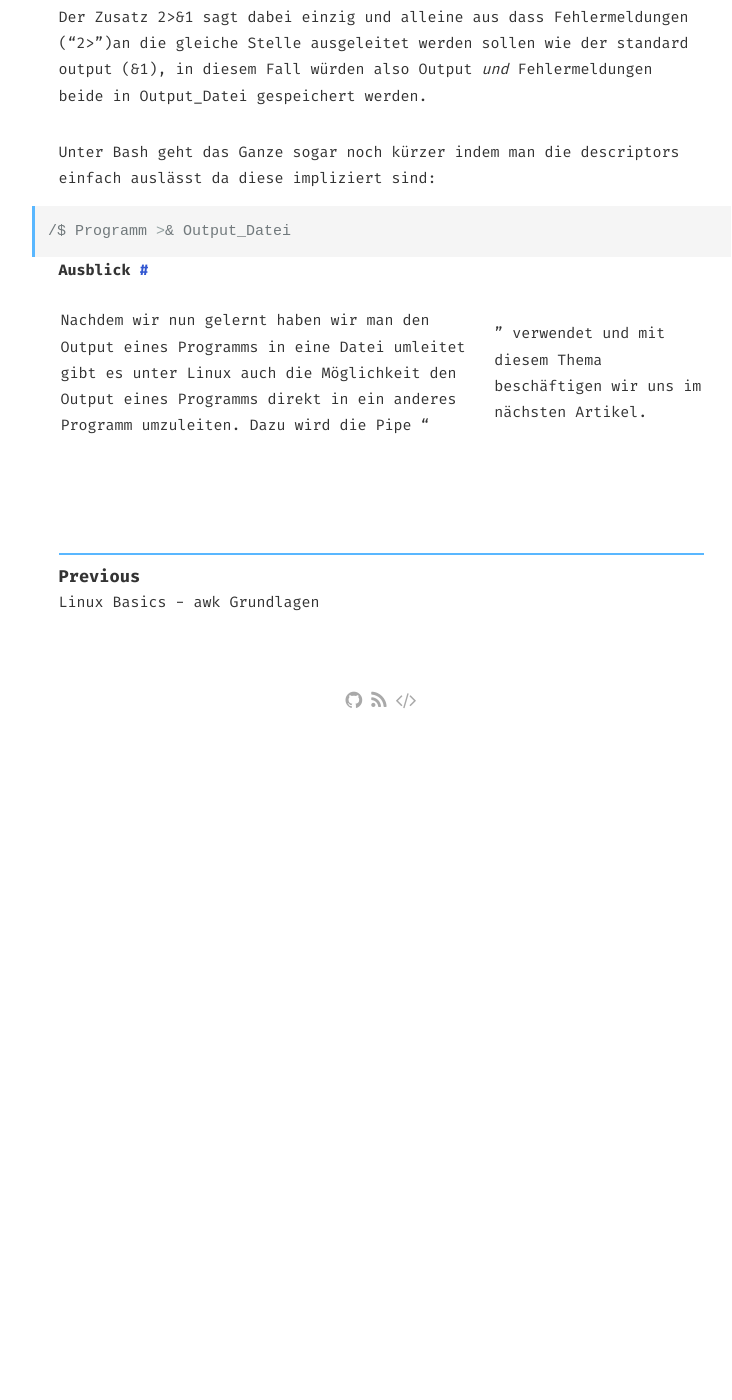
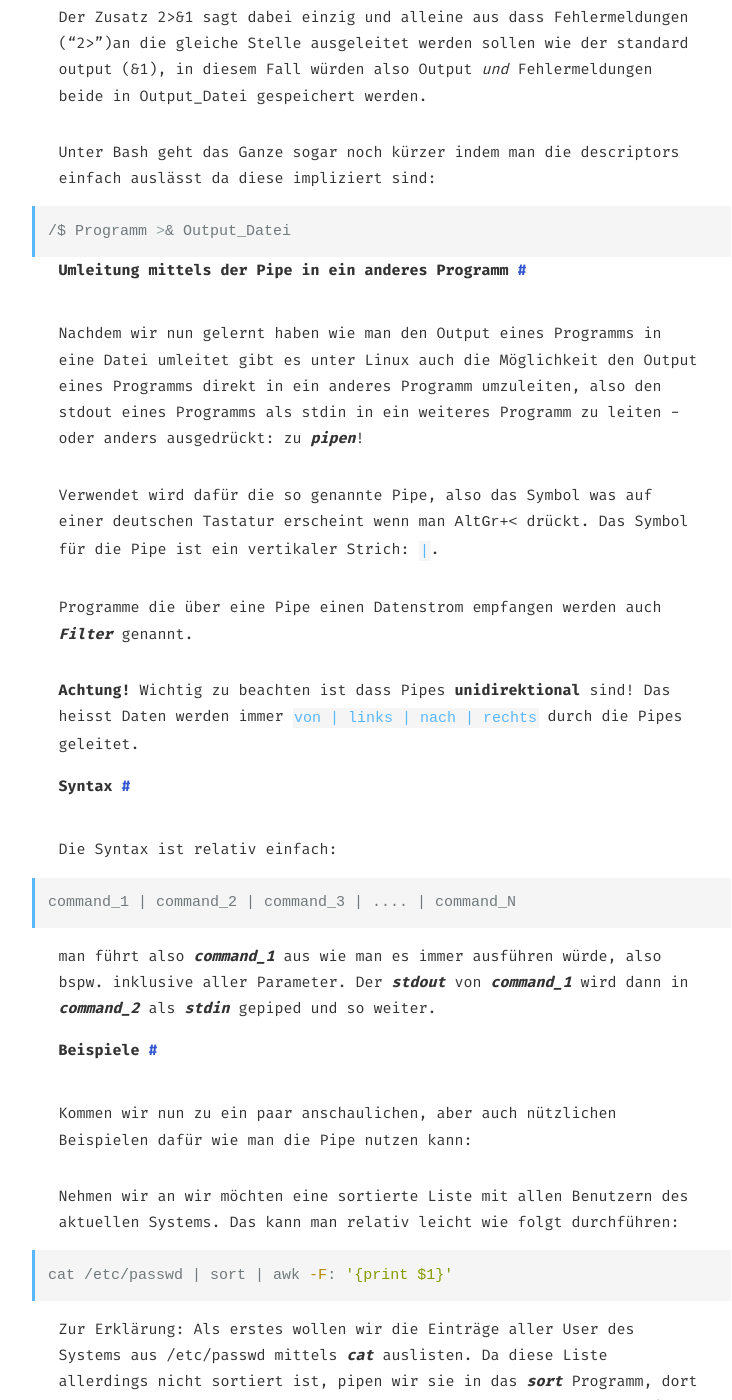
Before and after one commit to KuruGit/Gesko, a Jekyll site: the page built from _posts/2022-09-14-Linux-Streams.md, in a window 1280 px wide and 1400 px high, scrolled down 1855 px. Shown: the whole window, without its empty margins (259-991 px from the left). Built offline with Jekyll 4.4.1, drawn with Linux system fonts in a browser that asks for light colours; before the commit the page ends 2585 px from its top, so only the background shows below that; some of the changed text lies outside the part shown.

Commit message:
Dateien bereinigt und Artikel zu Streams erweitertum Pipes

````diff
--- a/_posts/2022-09-14-Linux-Streams.md
+++ b/_posts/2022-09-14-Linux-Streams.md
@@ -66,6 +66,57 @@ Unter Bash geht das Ganze sogar noch kürzer indem man die descriptors einfach a
 /$ Programm >& Output_Datei
 ```
 
-## Ausblick
+## Umleitung mittels der Pipe in ein anderes Programm
+Nachdem wir nun gelernt haben wie man den Output eines Programms in eine Datei umleitet gibt es unter Linux auch die Möglichkeit den Output eines Programms direkt in ein anderes Programm umzuleiten, also den stdout eines Programms als stdin in ein weiteres Programm zu leiten - oder anders ausgedrückt: zu ***pipen***!
 
-Nachdem wir nun gelernt haben wir man den Output eines Programms in eine Datei umleitet gibt es unter Linux auch die Möglichkeit den Output eines Programms direkt in ein anderes Programm umzuleiten. Dazu wird die Pipe "|" verwendet und mit diesem Thema beschäftigen wir uns im nächsten Artikel.
+Verwendet wird dafür die so genannte Pipe, also das Symbol was auf einer deutschen Tastatur erscheint wenn man <kbd><kbd>AltGr</kbd>+<kbd><</kbd></kbd> drückt. Das Symbol für die Pipe ist ein vertikaler Strich: <code>|</code>.
+
+Programme die über eine Pipe einen Datenstrom empfangen werden auch ***Filter*** genannt.
+
+**Achtung!** Wichtig zu beachten ist dass Pipes **unidirektional** sind! Das heisst Daten werden immer <code>von | links | nach | rechts</code> durch die Pipes geleitet.
+
+### Syntax
+
+Die Syntax ist relativ einfach:
+
+```bash
+command_1 | command_2 | command_3 | .... | command_N
+```
+
+man führt also ***command_1*** aus wie man es immer ausführen würde, also bspw. inklusive aller Parameter. Der ***stdout*** von ***command_1*** wird dann in ***command_2*** als ***stdin*** gepiped und so weiter.
+
+### Beispiele
+
+Kommen wir nun zu ein paar anschaulichen, aber auch nützlichen Beispielen dafür wie man die Pipe nutzen kann:
+
+Nehmen wir an wir möchten eine sortierte Liste mit allen Benutzern des aktuellen Systems. Das kann man relativ leicht wie folgt durchführen:
+
+```bash
+cat /etc/passwd | sort | awk -F: '{print $1}'
+```
+
+Zur Erklärung: Als erstes wollen wir die Einträge aller User des Systems aus /etc/passwd mittels ***cat*** auslisten. Da diese Liste allerdings nicht sortiert ist, pipen wir sie in das ***sort*** Programm, dort werden die Zeilen dann alphabetisch sortiert. Als letztes wird es (nur ein bisschen) komplizierter weil wir nun unsere sortierte Liste mit Usern noch bereinigen möchten. Wir benötigen nämlich eigentlich nur die Liste der Namen, der Rest ist uns erstmal egal. In diesem Beispiel verwende ich dafür das Programm ***awk*** das wir an anderer Stelle auch nochmal besprechen werden.
+
+Das Ergebnis obiger Operation könnte bspw. so aussehen:
+
+![Piping Beispiel 1](/assets/pictures/PipingExample1.png)
+
+Man könnte nun noch weiter gehen. Möchtest du wissen wieviele Benutzer das System hat? Einfach das Ergebnis obiger Operation in das Programm wordcount mit dem -l flag pipen:
+
+```bash
+cat /etc/passwd | sort | awk -F: '{print $1}' | wc -l
+```
+
+Das Beste an der ganzen Sache ist dass nur der Datenstrom zwischen den Programmen angepasst wird, die ursprüngliche passwd Datei wird **nicht** verändert!
+
+Gerne wird die Pipe auch mit grep verwendet um das Ergebnis einer vorigen Operation nochmal mit irgendwelchen regular expression Regeln zu filtern.
+
+Bleiben wir bei unserem passwd Beispiel könnten wir beispielsweise einfach nach einem bestimmten User filtern, also beispielsweise:
+
+```Bash
+cat /etc/passwd | grep TestUser
+```
+
+Dies würde nur die Zeile der passwd auswerfen die den String "TestUser" enthält.
+
+Ein anderes gern benutztes Programm in der Pipe ist ***uniq*** über das sich doppelte Einträge etc. ausfiltern lassen. Der Fantasie sind hier keine Grenzen gesetzt und es ist eine gute Idee sich mit dem Thema zu beschäftigen. Leider ist die Pipe dabei nur so mächtig wie das eigene Verständnis von den Tools die auf dem System verfügbar sind, aber wenn man das Prinzip einmal verstanden hat kann man sich richtig mächtige, automatisierte Workflows zusammen bauen die einem viel Arbeit abnehmen.
````
Also changed, not shown: _drafts/2021-10-23-Datenbanken1.md (renamed from _posts/2021-10-23-Datenbanken1.md), assets/pictures/PipingExample1.png (added), 2 other files.
